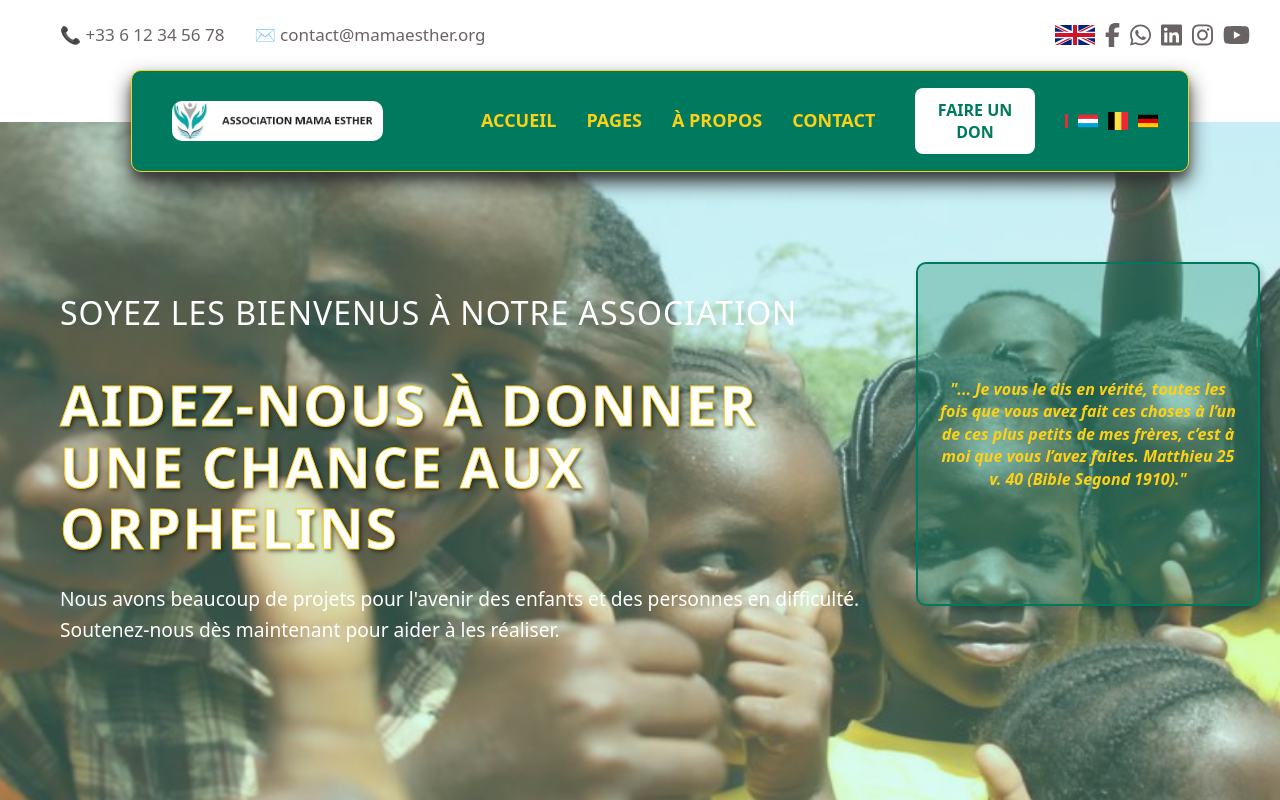
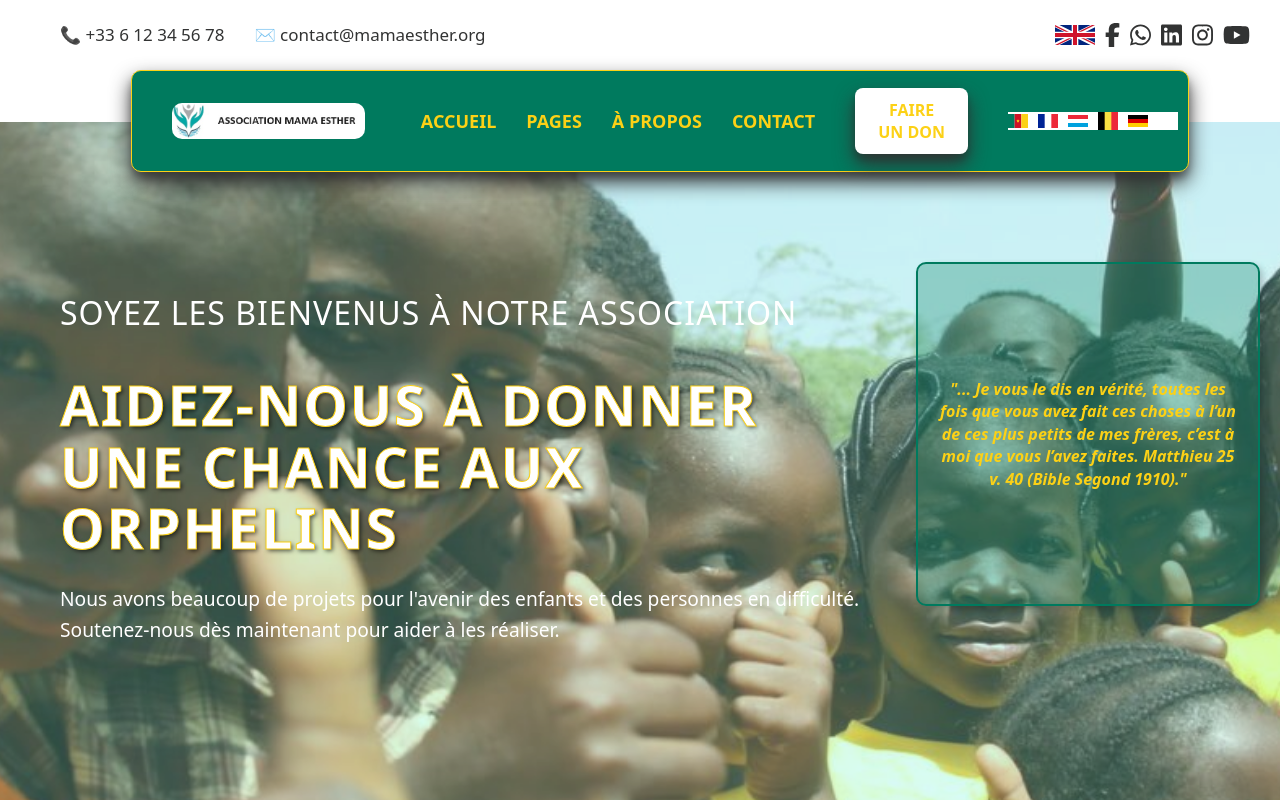
Before and after one commit to PapaG57/mama-esther-v5, a React (Vite) app: page / in a window 1280 px wide. Shown: the top 800 px of the page. Built offline with nearby package versions, Linux system fonts and the light colour scheme; some icons are missing.

Commit message:
ajustements code

```diff
--- a/src/styles/footer.css
+++ b/src/styles/footer.css
@@ -1,6 +1,6 @@
 .footer {
   background-color: #ce1126; /* Rouge drapeau Cameroun */
-  color: #fcd116;
+  color: #fcd116; /* Jaune du drapeau Cameroun */
   padding: 40px 20px;
   font-family: "Arial", sans-serif;
 }
@@ -38,7 +38,7 @@
 
 .social-icon {
   font-size: 24px;
-  color: #6a6363;
+  color: #323333;
   transition: color 0.3s ease;
 }
 
--- a/src/styles/header.css
+++ b/src/styles/header.css
@@ -2,7 +2,7 @@
 .top-bar {
   width: auto;
   background-color: #ffffff;
-  color: #6a6363;
+  color: #323333;
   padding: 10px 20px;
 }
 
@@ -39,7 +39,7 @@
 
 .social-icon {
   font-size: 24px;
-  color: black;
+  color: #323333;
   cursor: pointer;
   transition: color 0.3s ease;
 }
@@ -82,7 +82,6 @@
 }
 
 /* navbar */
-
 .navbar {
   display: flex;
   justify-content: center;
@@ -95,10 +94,10 @@
   align-items: center;
   width: 80%;
   height: 80px;
-  background-color: #007a5e; /* Fond vert comme le drapeau camerounais */
-  color: #fcd116; /* Texte jaune comme le drapeau camerounais */
+  background-color: #007a5e; /* Vert du drapeau Camerounais */
+  color: #fcd116; /* jaune du drapeau Camerounais */
   padding: 10px 0;
-  border: solid 1px #fcd116;
+  border: solid 1px #fcd116; /* jaune du drapeau Camerounais */
   border-radius: 10px;
   box-shadow: 0 10px 20px #333333, 0 6px 6px #0000003b;
   margin-bottom: -50px; /* Pour chevaucher la section supérieure */
@@ -163,8 +162,9 @@
 /* Bouton "Don" */
 .don-button {
   text-transform: uppercase;
-  background-color: white;
-  color: #007a5e;
+  background-color: #ffffff;
+  box-shadow: 0 10px 20px #333333, 0 6px 6px #0000003b;
+  color: #fcd116; /* Jaune du drapeau Cameroun */
   font-size: 16px;
   font-weight: bold;
   padding: 10px 20px;
@@ -175,18 +175,20 @@
 }
 
 .don-button:hover {
-  background-color: #007a5e;
-  border: 1px solid #fcd116;
-  color: white;
+  background-color: #007a5e; /* vert du drapeau Camerounais */
+  border: 1px solid #fcd116; /* Jaune du drapeau Cameroun */
+  color: #ce1126; /* Rouge du drapeau au survol */
 }
 
 /*  Drapeaux à droite */
 .flag-icons {
   display: flex;
   gap: 10px;
-  justify-content: flex-end;
+  justify-content: flex-start;
+  align-items: center;
   padding-right: 30px;
-  overflow: hidden;
+  margin: 10px;
+  background-color: #ffffff;
   max-width: 100%;
 }
 
@@ -271,8 +273,8 @@
   letter-spacing: 2px;
   margin-bottom: 25px;
   text-shadow: 2px 2px 4px rgba(0, 0, 0, 0.6);
-  -webkit-text-stroke: 1px #fcd116;
-  color: white;
+  -webkit-text-stroke: 1px #fcd116; /* Jaune du drapeau Cameroun */
+  color: ffffff;
 }
 
 /* Paragraphe du header */
@@ -307,7 +309,7 @@
   font-size: 1rem;
   font-style: italic;
   line-height: 1.4;
-  color: #fcd116;
+  color: #fcd116; /* Jaune du drapeau Cameroun */
   font-weight: bold;
 }
 
```
